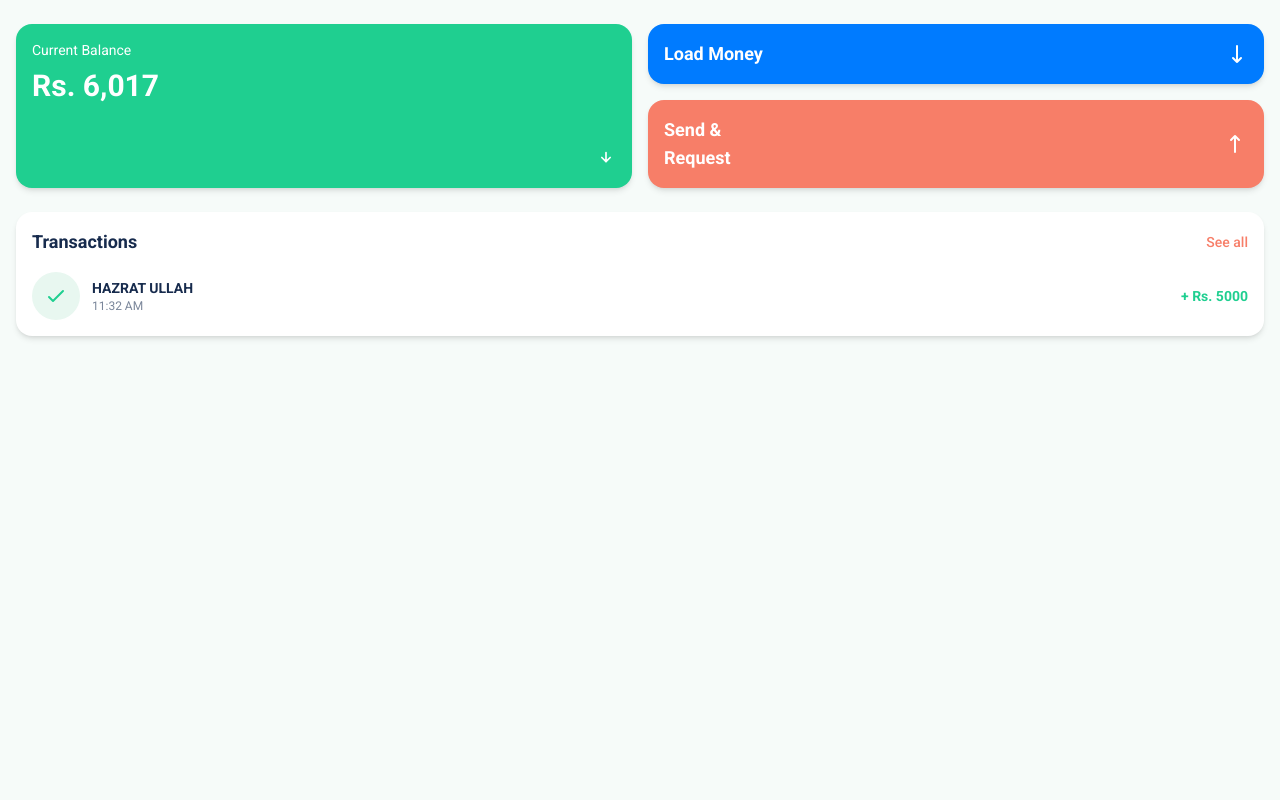
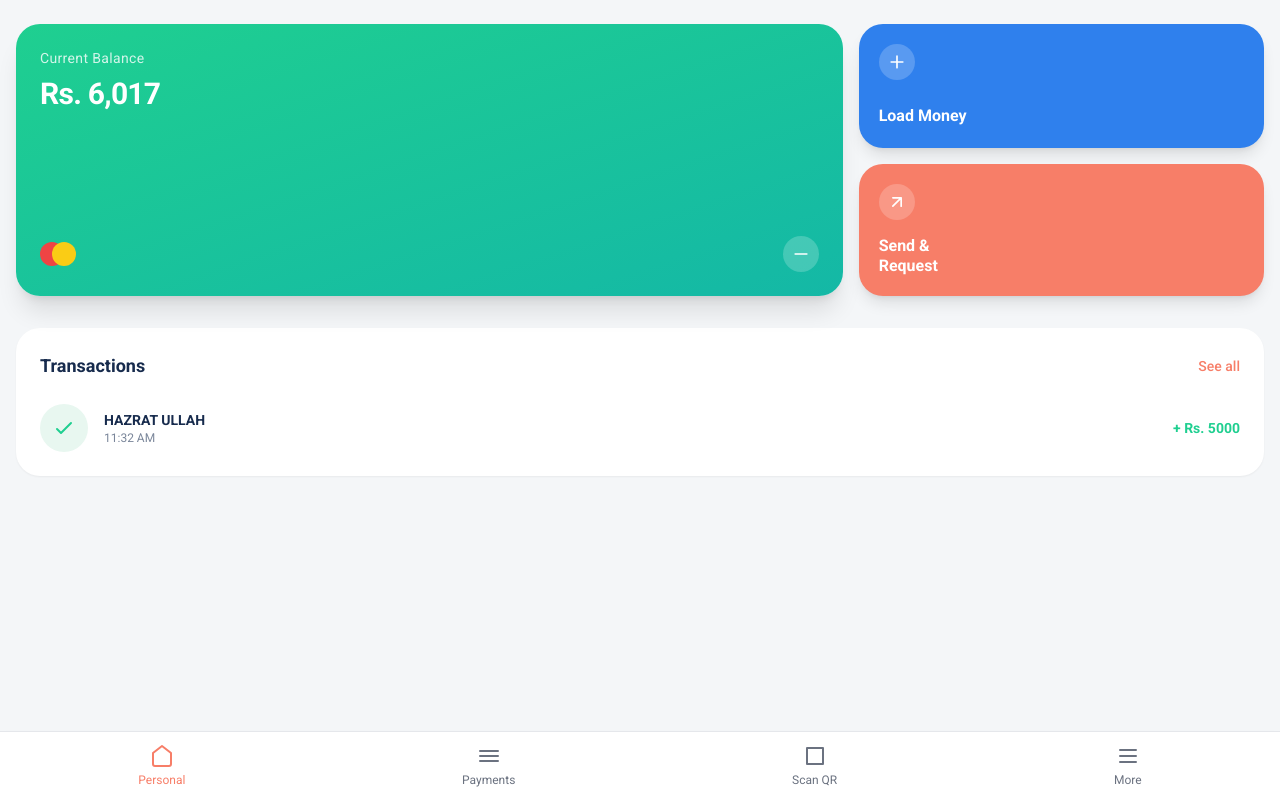
Before and after one commit to AmjadHayat28/repo, a React (Vite) app: page / in a window 1280 px wide. Built offline with nearby package versions, Linux system fonts and the light colour scheme.

Commit message:
Update Dashboard layout and clean up code
Refactor Dashboard layout and remove unused sections.

```diff
--- a/src/Dashboard.jsx
+++ b/src/Dashboard.jsx
@@ -4,7 +4,6 @@ import { useNavigate } from "react-router-dom";
 const Dashboard = () => {
   const navigate = useNavigate();
 
-  // Example transaction data
   const transaction = {
     name: "HAZRAT ULLAH",
     amount: 5000,
@@ -12,21 +11,35 @@ const Dashboard = () => {
   };
 
   return (
-    <div className="min-h-screen bg-[#f6fbf9] px-4 py-6">
-      {/* Top Section */}
-      <div className="grid grid-cols-2 gap-4">
-        {/* Current Balance Card */}
+    <div className="min-h-screen bg-[#f4f6f8] flex flex-col justify-between">
+
+      {/* MAIN CONTENT */}
+      <div className="px-4 pt-6 pb-24">
+
+        {/* ===== TOP CARDS ===== */}
+        <div className="grid grid-cols-3 gap-4">
+
+          {/* Balance Card */}
           <div
-          className="bg-[#1fcf90] rounded-2xl p-4 shadow-md text-white flex flex-col justify-between"
+            className="col-span-2 bg-gradient-to-br from-[#1fcf90] to-[#14b8a6] rounded-3xl p-6 shadow-xl text-white flex flex-col justify-between cursor-pointer hover:scale-[1.02] transition"
             onClick={() => navigate("/balance")}
           >
             <div>
-            <p className="text-sm">Current Balance</p>
-            <h1 className="text-3xl font-bold mt-2">Rs. 6,017</h1>
+              <p className="text-sm opacity-80 tracking-wide">
+                Current Balance
+              </p>
+              <h1 className="text-3xl font-bold mt-2 tracking-tight">
+                Rs. 6,017
+              </h1>
             </div>
-          <div className="flex justify-between items-center mt-4">
-            <div className="h-6" />
-            <button className="text-white">
+
+            <div className="flex justify-between items-center mt-8">
+              <div className="flex items-center">
+                <div className="w-6 h-6 bg-red-500 rounded-full"></div>
+                <div className="w-6 h-6 bg-yellow-400 rounded-full -ml-3"></div>
+              </div>
+
+              <div className="bg-white/20 p-2 rounded-full">
                 <svg
                   xmlns="http://www.w3.org/2000/svg"
                   className="h-5 w-5"
@@ -34,71 +47,67 @@ const Dashboard = () => {
                   viewBox="0 0 24 24"
                   stroke="currentColor"
                 >
-                <path
-                  strokeLinecap="round"
-                  strokeLinejoin="round"
-                  strokeWidth="2"
-                  d="M17 9l-5 5m0 0l-5-5m5 5V3"
-                />
-              </svg>
-            </button>
-          </div>
-        </div>
-
-        {/* Load Money & Send & Request */}
-        <div className="grid grid-cols-1 gap-4">
-          {/* Load Money */}
-          <div className="bg-[#007bff] rounded-2xl p-4 shadow-md text-white flex items-center justify-between">
-            <p className="text-lg font-semibold">Load Money</p>
-            <svg
-              xmlns="http://www.w3.org/2000/svg"
-              className="h-6 w-6"
-              fill="none"
-              viewBox="0 0 24 24"
-              stroke="currentColor"
-            >
-              <path
-                strokeLinecap="round"
-                strokeLinejoin="round"
-                strokeWidth="2"
-                d="M17 16l-4 4m0 0l-4-4m4 4V4"
-              />
-            </svg>
-          </div>
-
-          {/* Send & Request */}
-          <div
-            className="bg-[#f77e68] rounded-2xl p-4 shadow-md text-white flex items-center justify-between"
-            onClick={() => navigate("/balance")}
-          >
-            <p className="text-lg font-semibold">Send & <br/> Request</p>
-            <svg
-              xmlns="http://www.w3.org/2000/svg"
-              className="h-6 w-6"
-              fill="none"
-              viewBox="0 0 24 24"
-              stroke="currentColor"
-            >
-              <path
-                strokeLinecap="round"
-                strokeLinejoin="round"
-                strokeWidth="2"
-                d="M7 8l4-4m0 0l4 4m-4-4v16"
-              />
+                  <path strokeLinecap="round" strokeLinejoin="round" strokeWidth="2" d="M5 12h14" />
                 </svg>
               </div>
             </div>
           </div>
 
-      {/* Transactions Section */}
+          {/* RIGHT SIDE */}
+          <div className="flex flex-col gap-4">
+
+            <div className="bg-[#2f80ed] rounded-3xl p-5 shadow-lg text-white flex flex-col justify-between cursor-pointer hover:scale-[1.02] transition">
+              <div className="bg-white/20 w-fit p-2 rounded-full">
+                <svg
+                  xmlns="http://www.w3.org/2000/svg"
+                  className="h-5 w-5"
+                  fill="none"
+                  viewBox="0 0 24 24"
+                  stroke="currentColor"
+                >
+                  <path strokeLinecap="round" strokeLinejoin="round" strokeWidth="2" d="M12 5v14m7-7H5" />
+                </svg>
+              </div>
+              <p className="text-base font-semibold mt-6">
+                Load Money
+              </p>
+            </div>
+
             <div
-        className="bg-white rounded-2xl p-4 shadow-md mt-6"
-        onClick={() => navigate("/payment-receipt", { state: { transaction } })}
+              className="bg-[#f77e68] rounded-3xl p-5 shadow-lg text-white flex flex-col justify-between cursor-pointer hover:scale-[1.02] transition"
+              onClick={() => navigate("/balance")}
             >
-        <div className="flex justify-between items-center mb-4">
-          <h2 className="text-lg font-bold text-[#172b4d]">Transactions</h2>
-          <button className="text-[#f77e68] text-sm font-medium">See all</button>
+              <div className="bg-white/20 w-fit p-2 rounded-full">
+                <svg
+                  xmlns="http://www.w3.org/2000/svg"
+                  className="h-5 w-5"
+                  fill="none"
+                  viewBox="0 0 24 24"
+                  stroke="currentColor"
+                >
+                  <path strokeLinecap="round" strokeLinejoin="round" strokeWidth="2" d="M7 17L17 7M7 7h10v10" />
+                </svg>
               </div>
+              <p className="text-base font-semibold mt-4 leading-tight">
+                Send & <br /> Request
+              </p>
+            </div>
+
+          </div>
+        </div>
+
+        {/* ===== TRANSACTIONS ===== */}
+        <div className="bg-white rounded-3xl p-6 shadow-sm mt-8">
+
+          <div className="flex justify-between items-center mb-6">
+            <h2 className="text-lg font-bold text-[#172b4d]">
+              Transactions
+            </h2>
+            <button className="text-[#f77e68] text-sm font-medium">
+              See all
+            </button>
+          </div>
+
           <div className="flex items-center justify-between">
             <div className="flex items-center">
               <div className="bg-[#e8f7f0] rounded-full p-3">
@@ -109,26 +118,63 @@ const Dashboard = () => {
                   viewBox="0 0 24 24"
                   stroke="currentColor"
                 >
-                <path
-                  strokeLinecap="round"
-                  strokeLinejoin="round"
-                  strokeWidth="2"
-                  d="M5 13l4 4L19 7"
-                />
+                  <path strokeLinecap="round" strokeLinejoin="round" strokeWidth="2" d="M5 13l4 4L19 7" />
                 </svg>
               </div>
-            <div className="ml-3">
+
+              <div className="ml-4">
                 <p className="text-sm font-semibold text-[#172b4d]">
                   {transaction.name}
                 </p>
-              <p className="text-xs text-[#7a869a]">{transaction.time}</p>
+                <p className="text-xs text-[#7a869a]">
+                  {transaction.time}
+                </p>
               </div>
             </div>
+
             <p className="text-sm font-semibold text-[#1fcf90]">
               + Rs. {transaction.amount}
             </p>
           </div>
         </div>
+
+      </div>
+
+      {/* ===== BOTTOM NAVIGATION ===== */}
+      <div className="fixed bottom-0 left-0 w-full bg-white border-t shadow-md">
+        <div className="flex justify-around py-3 text-gray-500 text-xs">
+
+          <div className="flex flex-col items-center text-[#f77e68]">
+            <svg xmlns="http://www.w3.org/2000/svg" className="h-6 w-6 mb-1" fill="none" viewBox="0 0 24 24" stroke="currentColor">
+              <path strokeLinecap="round" strokeLinejoin="round" strokeWidth="2" d="M3 9l9-7 9 7v11a2 2 0 01-2 2H5a2 2 0 01-2-2z" />
+            </svg>
+            Personal
+          </div>
+
+          <div className="flex flex-col items-center">
+            <svg xmlns="http://www.w3.org/2000/svg" className="h-6 w-6 mb-1" fill="none" viewBox="0 0 24 24" stroke="currentColor">
+              <path strokeLinecap="round" strokeLinejoin="round" strokeWidth="2" d="M3 7h18M3 12h18M3 17h18" />
+            </svg>
+            Payments
+          </div>
+
+          <div className="flex flex-col items-center">
+            <svg xmlns="http://www.w3.org/2000/svg" className="h-6 w-6 mb-1" fill="none" viewBox="0 0 24 24" stroke="currentColor">
+              <path strokeLinecap="round" strokeLinejoin="round" strokeWidth="2" d="M4 4h16v16H4z" />
+            </svg>
+            Scan QR
+          </div>
+
+          <div className="flex flex-col items-center">
+            <svg xmlns="http://www.w3.org/2000/svg" className="h-6 w-6 mb-1" fill="none" viewBox="0 0 24 24" stroke="currentColor">
+              <path strokeLinecap="round" strokeLinejoin="round" strokeWidth="2" d="M4 6h16M4 12h16M4 18h16" />
+            </svg>
+            More
+          </div>
+
+        </div>
+      </div>
+
     </div>
   );
 };
```
Lines whose indentation alone changed are shown as unchanged.
